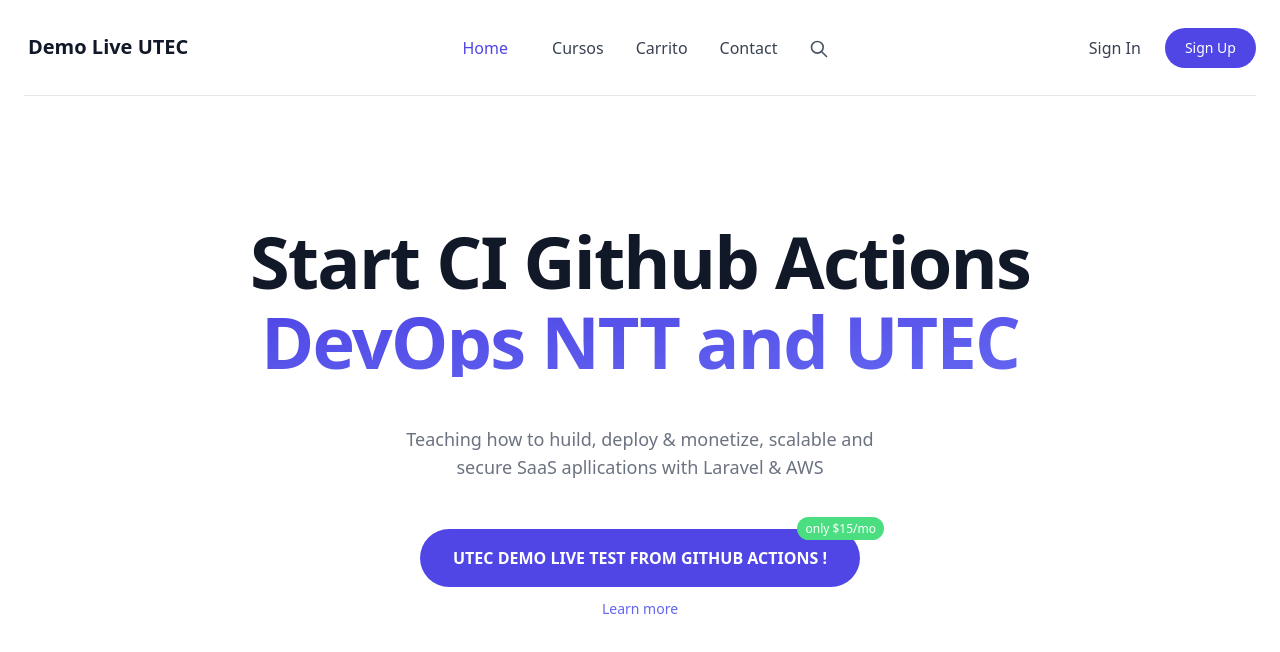
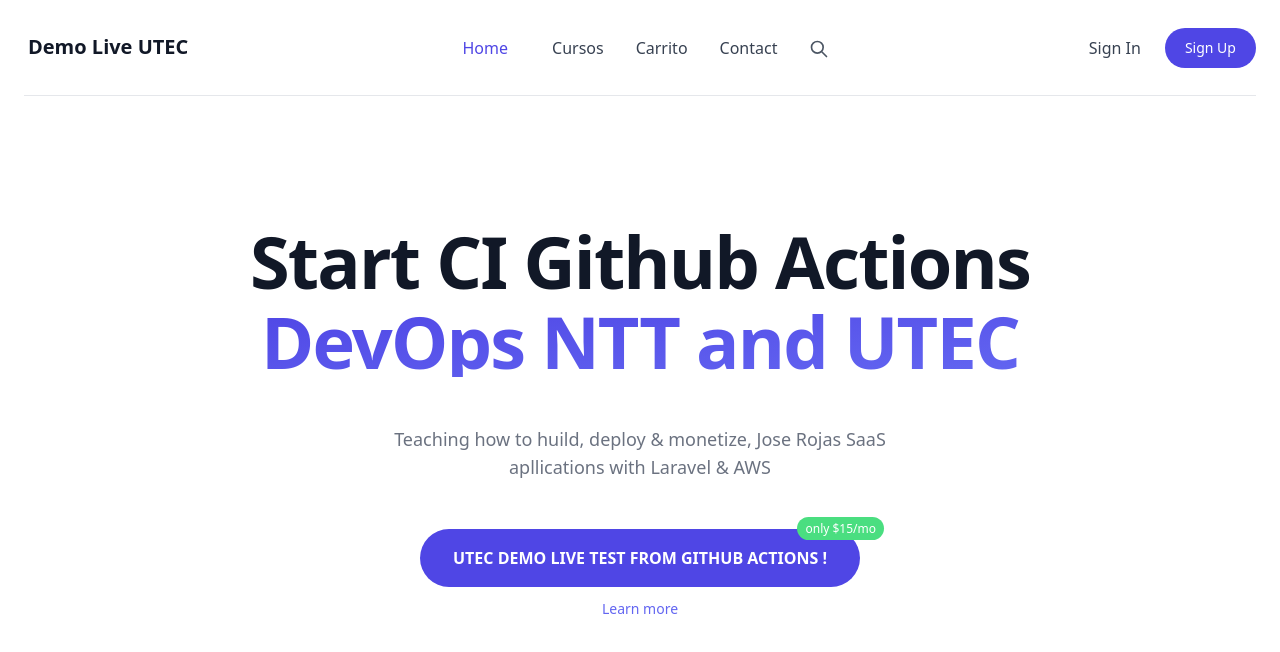
Before and after one commit to jrojasde/demo-lab-utec, a website: page html/index.html in a window 1280 px wide. Drawn offline with nearby package versions, Linux system fonts and the light colour scheme.

Commit message:
cambio de html por jose rojas

```diff
--- a/html/index.html
+++ b/html/index.html
@@ -1347,7 +1347,7 @@
                     class="text-5xl font-extrabold leading-10 tracking-tight text-left text-gray-900 md:text-center sm:leading-none md:text-6xl lg:text-7xl">
                     <span class="inline md:block">Start CI Github Actions</span> <span
                         class="relative mt-2 text-transparent bg-clip-text bg-gradient-to-br from-indigo-600 to-indigo-500 md:inline-block">DevOps NTT and UTEC</span></h1>
-                <div class="mx-auto mt-5 text-gray-500 md:mt-12 md:max-w-lg md:text-center lg:text-lg">Teaching how to huild, deploy & monetize, scalable and secure
+                <div class="mx-auto mt-5 text-gray-500 md:mt-12 md:max-w-lg md:text-center lg:text-lg">Teaching how to huild, deploy & monetize, Jose Rojas
                     SaaS apllications with Laravel & AWS</div>
                 <div class="flex flex-col items-center mt-12 text-center">
                     <span class="relative inline-flex w-full md:w-auto">
```
